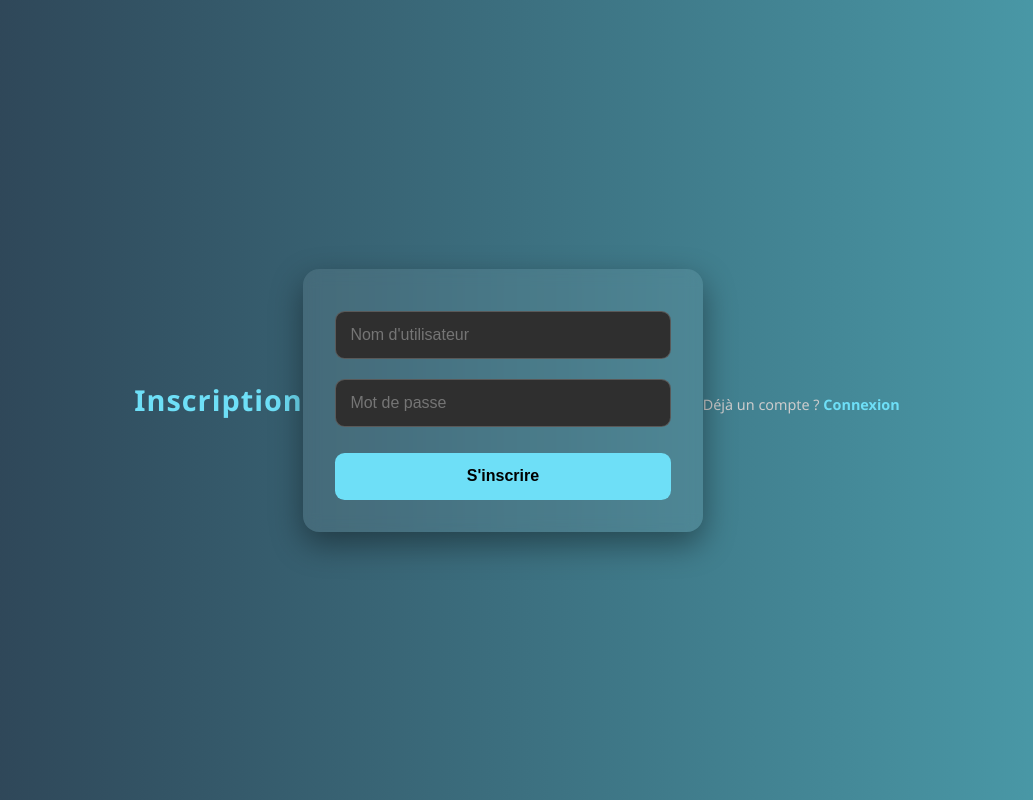
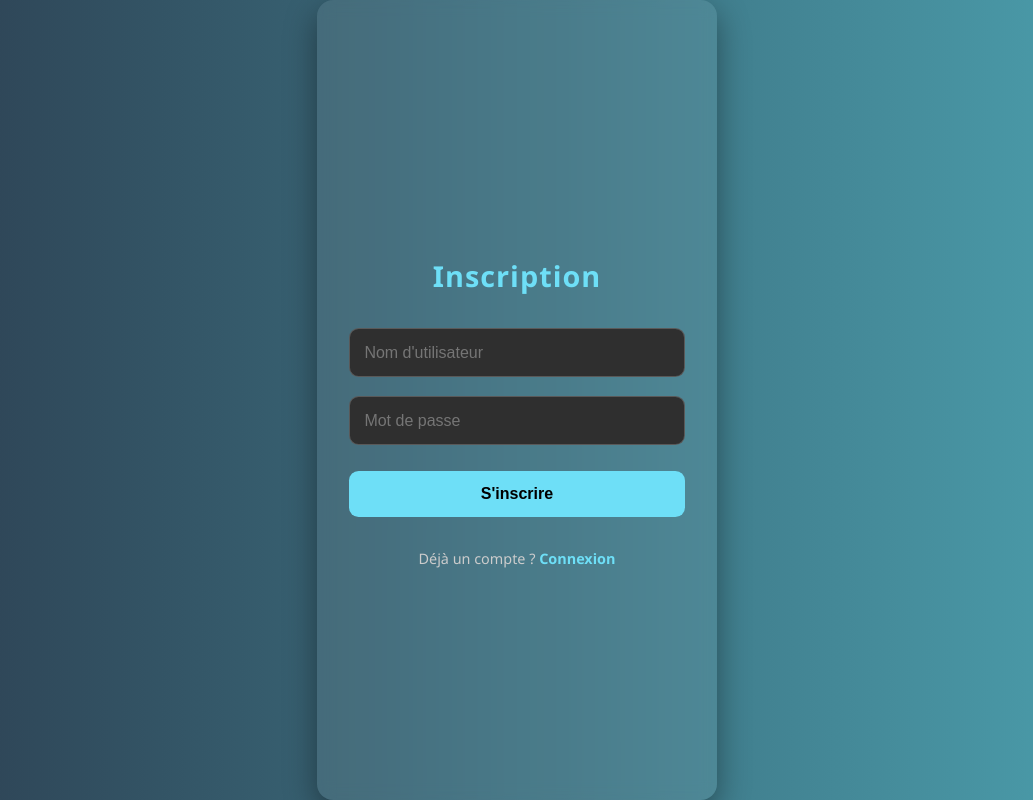
Before and after one commit to AdamAlvess/PlayMetrics, a website: page Html/register.html in a window 1280 px wide. Shown: the whole page, without its empty margins (123-1156 px from the left). Drawn offline with Linux system fonts and the light colour scheme; files that its build step writes are made by us from their sources.

Commit message:
modif style de la page register

```diff
--- a/Css/style_register.css
+++ b/Css/style_register.css
@@ -3,19 +3,22 @@
     box-sizing: border-box;
   }
 
+  html, body {
+    height: 100%;
+    margin: 0;
+    padding: 0;
+  }
+
   body {
     font-family: 'Segoe UI', Tahoma, Geneva, Verdana, sans-serif;
-    margin: 0;
-    padding: 0;
     background: linear-gradient(to right, #2c3e50, #4ca1af);
     color: white;
     display: flex;
     justify-content: center;
     align-items: center;
-    height: 100vh;
   }
 
-/* Container */
+  /* Full-height form container */
   form {
     background: rgba(255, 255, 255, 0.07);
     backdrop-filter: blur(8px);
@@ -24,17 +27,20 @@ form {
     box-shadow: 0 12px 32px rgba(0, 0, 0, 0.4);
     width: 90%;
     max-width: 400px;
+    height: 100vh; /* prend toute la hauteur */
+    display: flex;
+    flex-direction: column;
+    justify-content: center;
     text-align: center;
     animation: fadeIn 0.6s ease;
   }
 
-/* Title */
-h2 {
+  /* Title inside form */
+  form h2 {
     color: #6edff7;
     margin-bottom: 1.5rem;
     font-size: 1.8rem;
     letter-spacing: 1px;
-    text-align: center;
   }
 
   /* Inputs */
@@ -76,21 +82,20 @@ button:hover {
     transform: translateY(-2px);
   }
 
-/* Already registered link */
-p {
-    margin-top: 1.5rem;
+  /* Link */
+  .register-link {
+    margin-top: 2rem;
     font-size: 0.9em;
     color: #ccc;
-    text-align: center;
   }
 
-p a {
+  .register-link a {
     color: #6edff7;
     text-decoration: none;
     font-weight: 600;
   }
 
-p a:hover {
+  .register-link a:hover {
     text-decoration: underline;
   }
 
--- a/Html/register.html
+++ b/Html/register.html
@@ -6,12 +6,14 @@
   <link rel="stylesheet" href="/style_register.css">
 </head>
 <body>
+  <form action="/register" method="POST">
     <h2>Inscription</h2>
-    <form action="/register" method="POST">
     <input type="text" name="username" placeholder="Nom d'utilisateur" required>
     <input type="password" name="password" placeholder="Mot de passe" required>
     <button type="submit">S'inscrire</button>
+    <div class="register-link">
+      Déjà un compte ? <a href="login.html">Connexion</a>
+    </div>
   </form>
-    <p>Déjà un compte ? <a href="login.html">Connexion</a></p>
 </body>
 </html>
```
Lines whose indentation alone changed are shown as unchanged.
